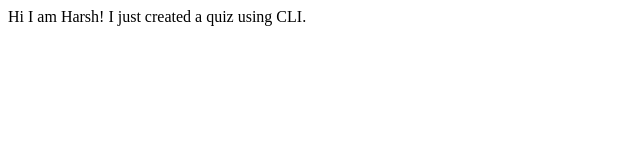
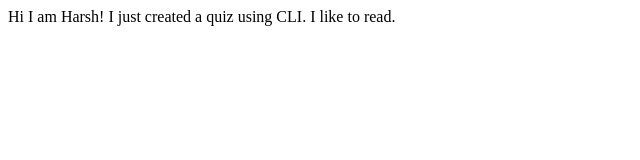
Before and after one commit to harshparab/harshparab-portfolio, a plain HTML site: page index.html in a window 1280 px wide. Shown: the full height of the page, 0-640 px from the left. Drawn offline with Linux system fonts and the light colour scheme.

Commit message:
update: interests

```diff
--- a/index.html
+++ b/index.html
@@ -10,5 +10,7 @@
     Hi I am Harsh!
 
     I just created a quiz using CLI.
+
+    I like to read.
 </body>
 </html>
```
